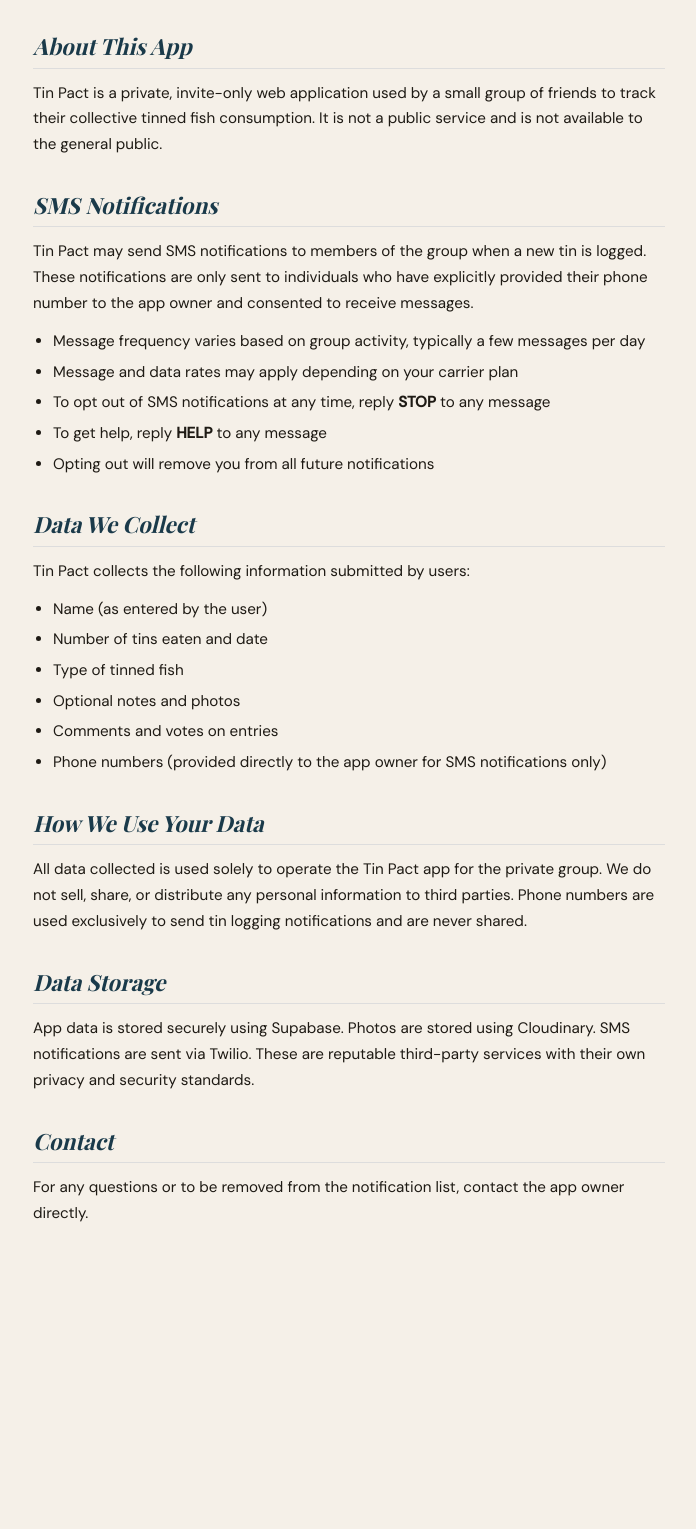
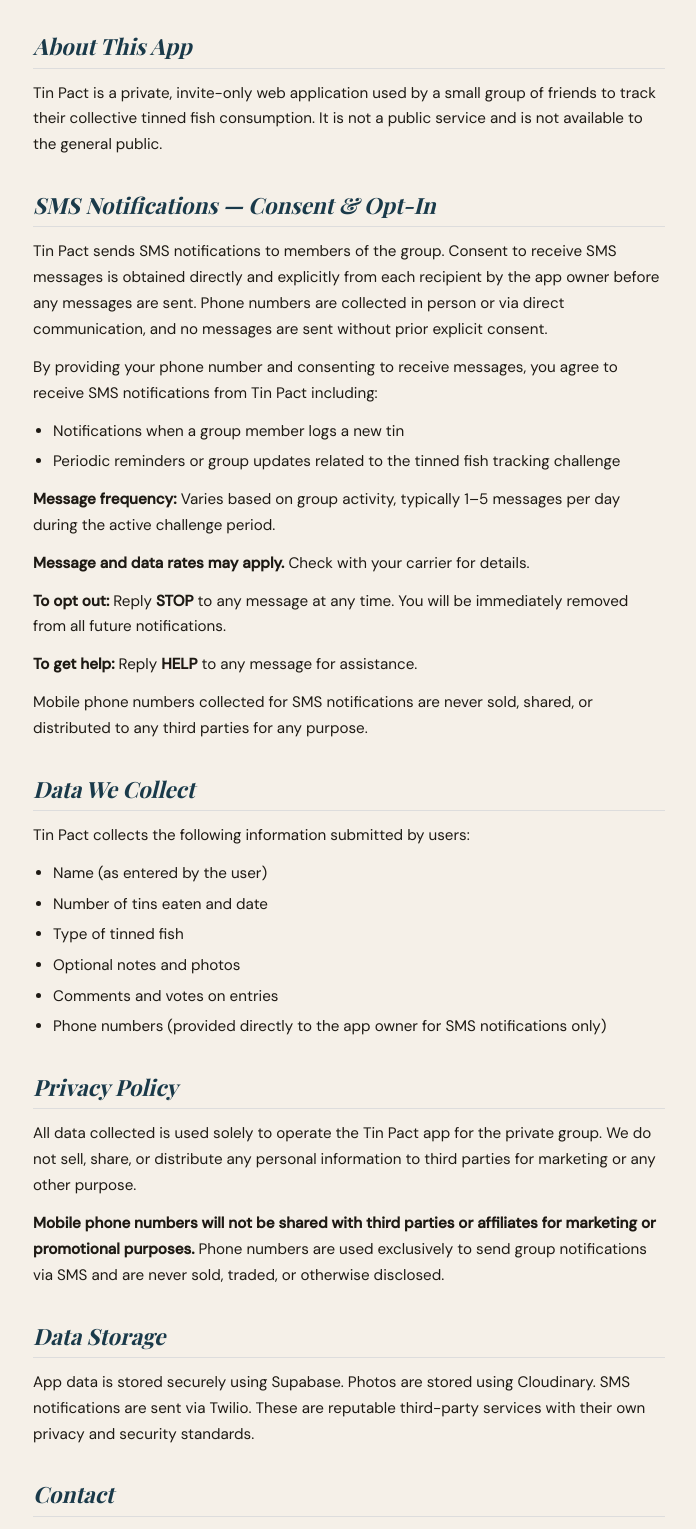
Before and after one commit to sharboy/tinfish, a Flask app: page /terms in a window 1280 px wide. Shown: the part 189-1718 px from the top of the page, without its empty margins (291-987 px from the left). Before the commit the page ends 1411 px from the top, so only its background shows below. Run offline with Flask 3, Linux system fonts and the light colour scheme; some web fonts are replaced.

Commit message:
terms updated

```diff
--- a/templates/terms.html
+++ b/templates/terms.html
@@ -45,15 +45,18 @@
   <h2>About This App</h2>
   <p>Tin Pact is a private, invite-only web application used by a small group of friends to track their collective tinned fish consumption. It is not a public service and is not available to the general public.</p>
 
-  <h2>SMS Notifications</h2>
-  <p>Tin Pact may send SMS notifications to members of the group when a new tin is logged. These notifications are only sent to individuals who have explicitly provided their phone number to the app owner and consented to receive messages.</p>
+  <h2>SMS Notifications — Consent &amp; Opt-In</h2>
+  <p>Tin Pact sends SMS notifications to members of the group. Consent to receive SMS messages is obtained directly and explicitly from each recipient by the app owner before any messages are sent. Phone numbers are collected in person or via direct communication, and no messages are sent without prior explicit consent.</p>
+  <p>By providing your phone number and consenting to receive messages, you agree to receive SMS notifications from Tin Pact including:</p>
   <ul>
-    <li>Message frequency varies based on group activity, typically a few messages per day</li>
-    <li>Message and data rates may apply depending on your carrier plan</li>
-    <li>To opt out of SMS notifications at any time, reply <strong>STOP</strong> to any message</li>
-    <li>To get help, reply <strong>HELP</strong> to any message</li>
-    <li>Opting out will remove you from all future notifications</li>
+    <li>Notifications when a group member logs a new tin</li>
+    <li>Periodic reminders or group updates related to the tinned fish tracking challenge</li>
   </ul>
+  <p><strong>Message frequency:</strong> Varies based on group activity, typically 1–5 messages per day during the active challenge period.</p>
+  <p><strong>Message and data rates may apply.</strong> Check with your carrier for details.</p>
+  <p><strong>To opt out:</strong> Reply <strong>STOP</strong> to any message at any time. You will be immediately removed from all future notifications.</p>
+  <p><strong>To get help:</strong> Reply <strong>HELP</strong> to any message for assistance.</p>
+  <p>Mobile phone numbers collected for SMS notifications are never sold, shared, or distributed to any third parties for any purpose.</p>
 
   <h2>Data We Collect</h2>
   <p>Tin Pact collects the following information submitted by users:</p>
@@ -66,8 +69,9 @@
     <li>Phone numbers (provided directly to the app owner for SMS notifications only)</li>
   </ul>
 
-  <h2>How We Use Your Data</h2>
-  <p>All data collected is used solely to operate the Tin Pact app for the private group. We do not sell, share, or distribute any personal information to third parties. Phone numbers are used exclusively to send tin logging notifications and are never shared.</p>
+  <h2>Privacy Policy</h2>
+  <p>All data collected is used solely to operate the Tin Pact app for the private group. We do not sell, share, or distribute any personal information to third parties for marketing or any other purpose.</p>
+  <p><strong>Mobile phone numbers will not be shared with third parties or affiliates for marketing or promotional purposes.</strong> Phone numbers are used exclusively to send group notifications via SMS and are never sold, traded, or otherwise disclosed.</p>
 
   <h2>Data Storage</h2>
   <p>App data is stored securely using Supabase. Photos are stored using Cloudinary. SMS notifications are sent via Twilio. These are reputable third-party services with their own privacy and security standards.</p>
```
